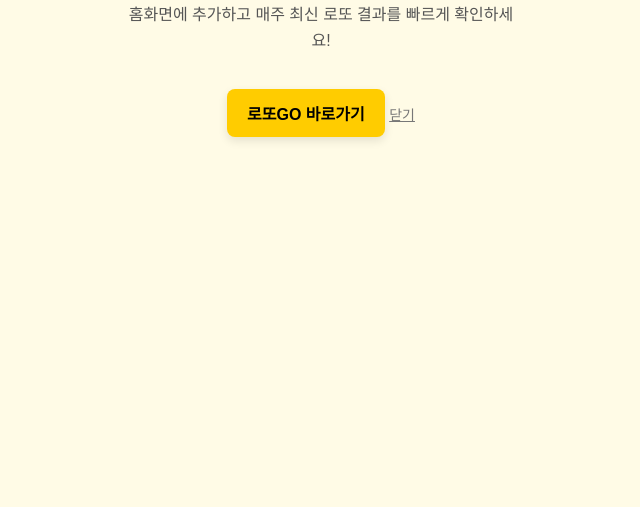
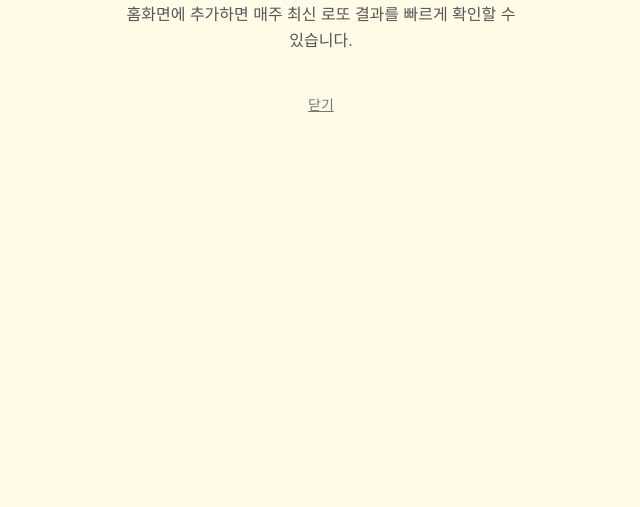
Before and after one commit to trotcodi-ui/curiolotto, a plain HTML site: page index.html in a window 1280 px wide. Shown: the part 293-800 px from the top of the page, without its empty margins (319-959 px from the left). Drawn offline with Linux system fonts and the light colour scheme.

Commit message:
Simplify index.html by removing button
Removed button for external link and updated text.

```diff
--- a/index.html
+++ b/index.html
@@ -36,21 +36,6 @@
       font-size: 16px;
       line-height: 1.6;
     }
-    button {
-      background: #ffcc00;
-      border: none;
-      color: #000;
-      font-weight: bold;
-      padding: 12px 20px;
-      font-size: 16px;
-      border-radius: 8px;
-      cursor: pointer;
-      margin-top: 20px;
-      box-shadow: 0 4px 10px rgba(0,0,0,0.1);
-    }
-    button:hover {
-      background: #ffd633;
-    }
     .close {
       display: inline-block;
       margin-top: 25px;
@@ -65,10 +50,7 @@
   <div class="container">
     <img src="https://raw.githubusercontent.com/trotcodi-ui/curiolotto/main/lotto-icon-512x512.png" alt="로또GO 아이콘">
     <h1>📱 로또GO 홈화면 추가</h1>
-    <p>홈화면에 추가하고 매주 최신 로또 결과를 빠르게 확인하세요!</p>
-    <button onclick="window.location.href='https://pogkr.tistory.com/entry/%EB%A1%9C%EB%98%90-%EB%B2%88%ED%98%B8-%ED%99%95%EC%9D%B8-%EA%B3%BC%EA%B1%B0-1%EB%93%B1-%EB%8B%B9%EC%B2%A8-%EC%9E%90%EB%8F%99-%ED%99%95%EC%9D%B8%EA%B8%B0-%EB%A7%A4%EC%A3%BC-%EC%97%85%EB%8D%B0%EC%9D%B4%ED%8A%B8';">
-      로또GO 바로가기
-    </button>
+    <p>홈화면에 추가하면 매주 최신 로또 결과를 빠르게 확인할 수 있습니다.</p>
     <div class="close" onclick="window.close()">닫기</div>
   </div>
 </body>
```
